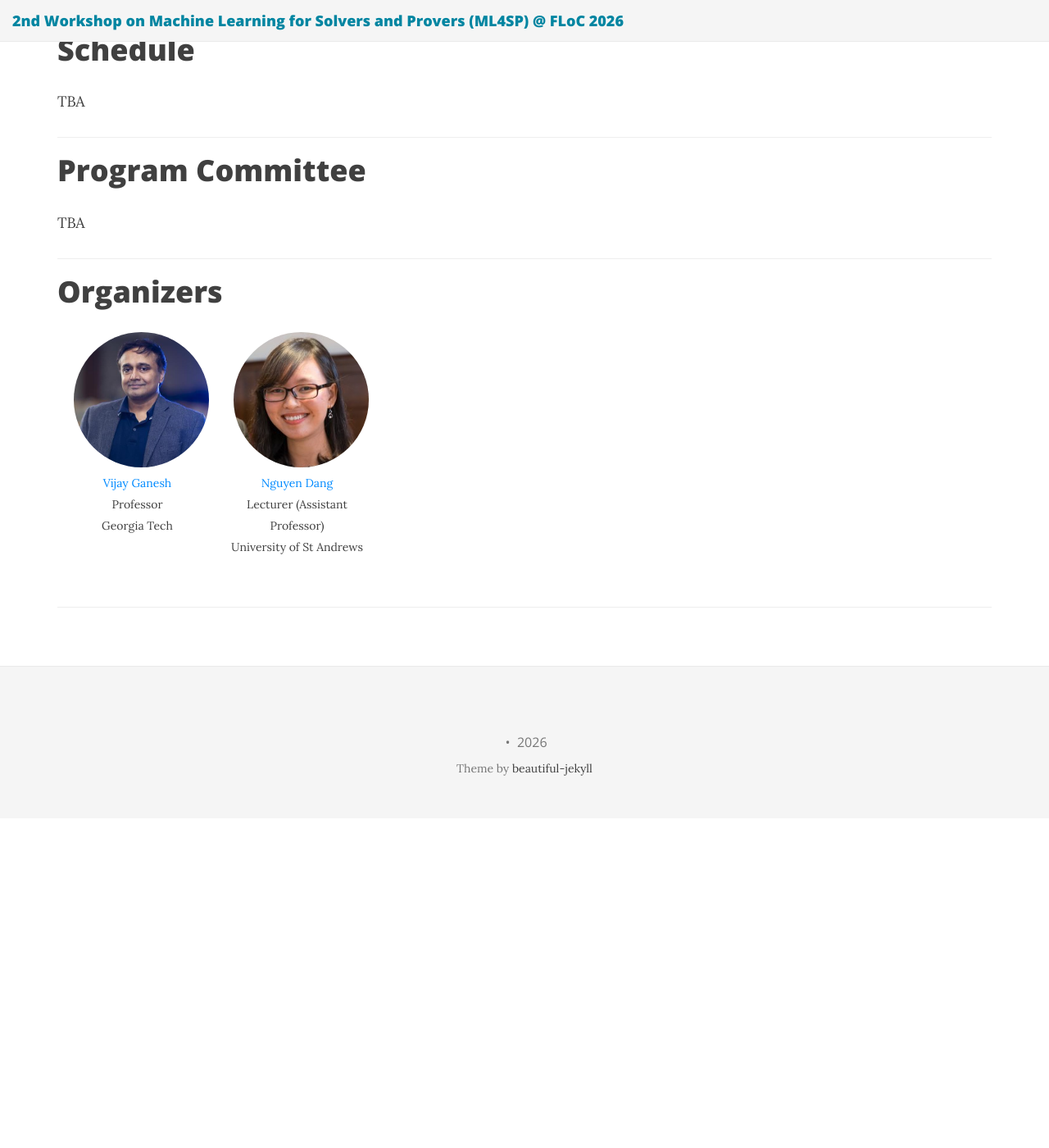
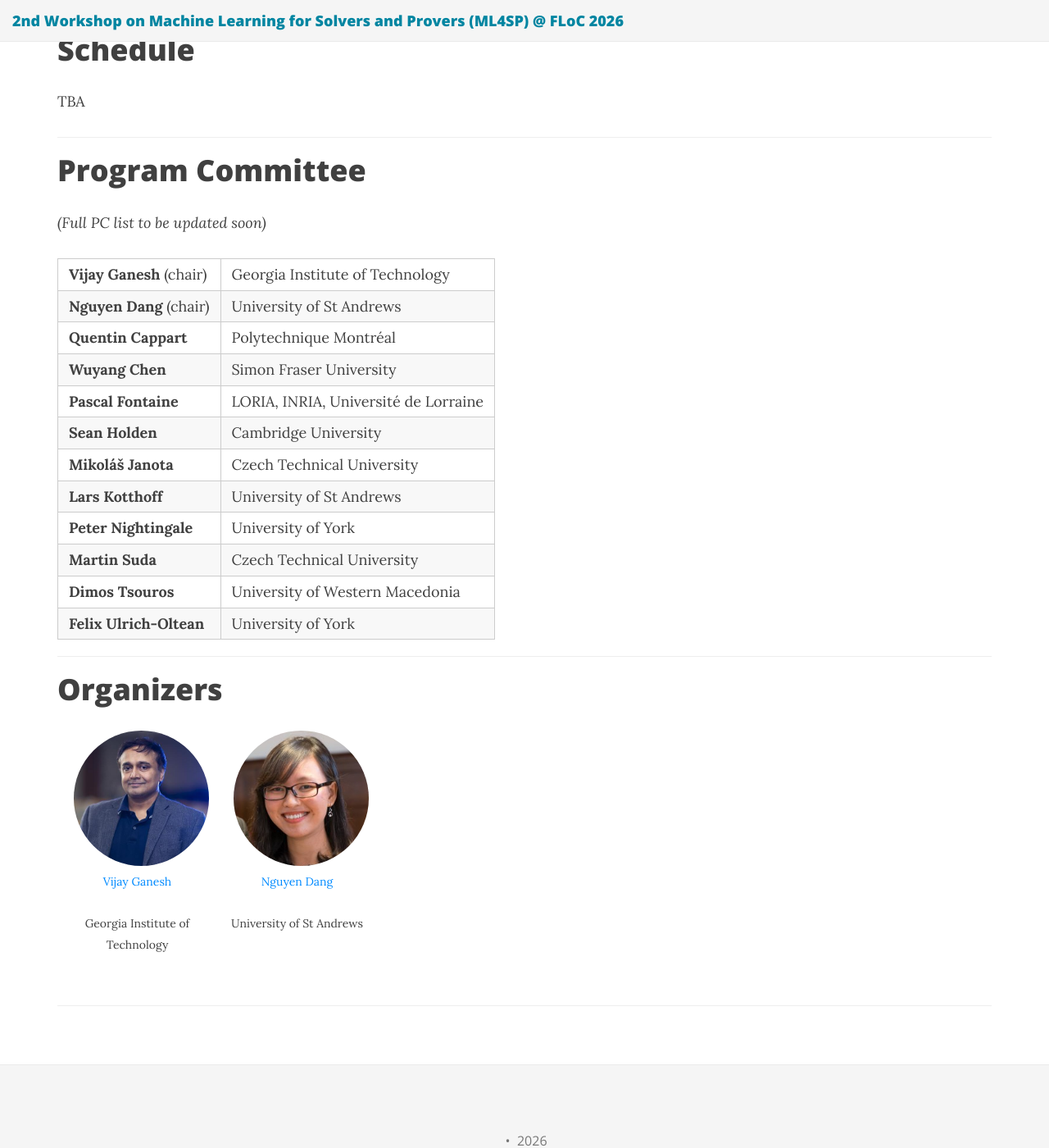
Before and after one commit to ml4sp/ml4sp.github.io, a Jekyll site: the page built from index.md, in a window 1280 px wide and 1400 px high, scrolled down 1984 px. Shown: the whole window at 82% size. Built offline with Jekyll 4.4.1, drawn with Linux system fonts in a browser that asks for light colours; nearby versions of some CDN libraries; before the commit the page ends 2982 px from its top, so only the background shows below that.

Commit message:
update PC list

```diff
--- a/_data/2026/organizers.yml
+++ b/_data/2026/organizers.yml
@@ -1,12 +1,12 @@
 vijay:
   name: "Vijay Ganesh"
   url: "https://www.cc.gatech.edu/people/vijay-ganesh"
-  title: "Professor"
-  affiliation: "Georgia Tech"
+  #title: "Professor"
+  affiliation: "Georgia Institute of Technology"
   img: "Vijay_photo_cropped.jpg"
 nguyen:
   name: "Nguyen Dang"
   url: "https://ndangtt.github.io/"
-  title: "Lecturer (Assistant Professor)"
+  #title: "Lecturer (Assistant Professor)"
   affiliation: "University of St Andrews"
   img: "Nguyen_Dang_square.jpeg"
--- a/index.md
+++ b/index.md
@@ -139,7 +139,35 @@ TBA
 
 # Program Committee
 
-TBA
+<!-- * **Dimos Tsouros** (University of Western Macedonia)
+* **Felix Ulrich-Oltean** (University of York)
+* **Lars Kotthoff** (University of St Andrews)
+* **Martin Suda** (Czech Technical University)
+* **Mikoláš Janota** (Czech Technical University)
+* **Pascal Fontaine** (LORIA, INRIA, Université de Lorraine)
+* **Peter Nightingale** (University of York)
+* **Quentin Cappart** (Polytechnique Montréal)
+* **Sean Holden** (Cambridge University)
+* **Wuyang Chen** (Simon Fraser University) -->
+
+*(Full PC list to be updated soon)*
+
+| **Vijay Ganesh** (chair) | Georgia Institute of Technology |
+| **Nguyen Dang** (chair) | University of St Andrews |
+| **Quentin Cappart** | Polytechnique Montréal |
+| **Wuyang Chen** | Simon Fraser University |
+| **Pascal Fontaine** | LORIA, INRIA, Université de Lorraine |
+| **Sean Holden** | Cambridge University |
+| **Mikoláš Janota** | Czech Technical University |
+| **Lars Kotthoff** | University of St Andrews |
+| **Peter Nightingale** | University of York |
+| **Martin Suda** | Czech Technical University |
+| **Dimos Tsouros** | University of Western Macedonia |
+| **Felix Ulrich-Oltean** | University of York |
+
+
+
+
 
 <hr>
 
```
